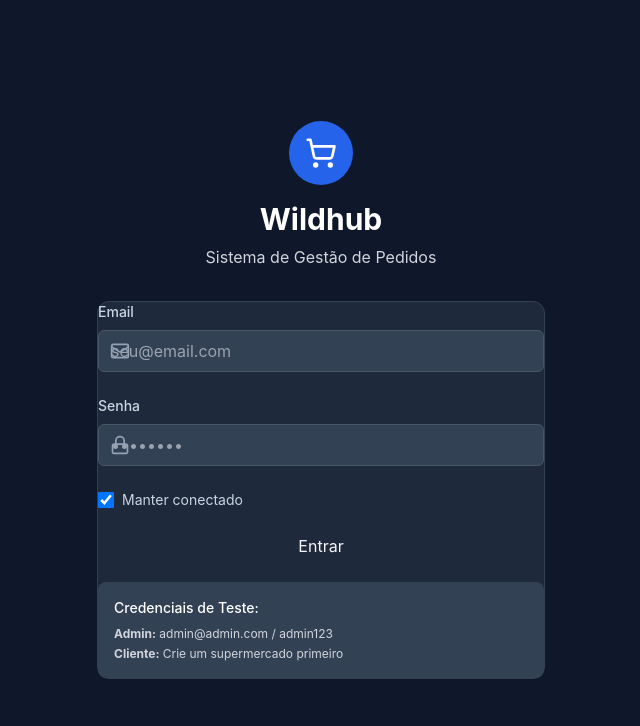
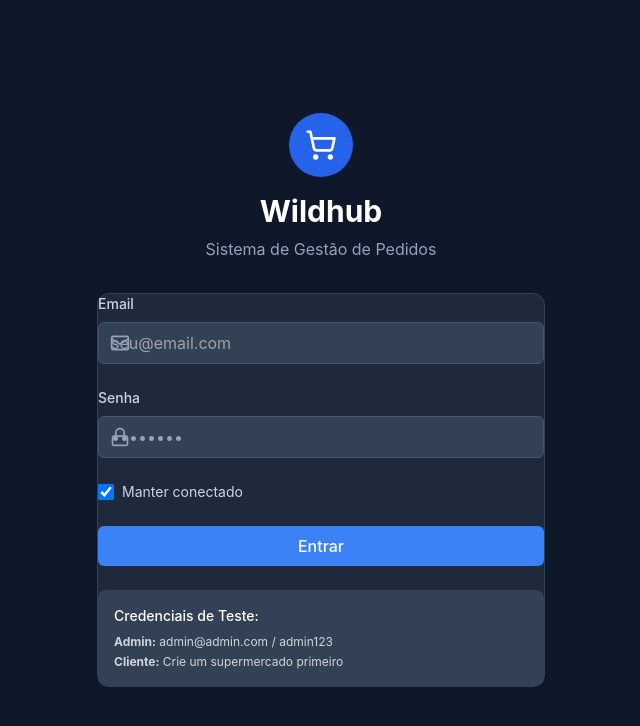
Before and after one commit to samuelwildary2025/wildhub-sistemasupermercado, a React (Vite) app in the folder frontend/: page /login in a window 1280 px wide. Shown: the top 726 px of the page, without its empty margins (319-959 px from the left). Built offline with nearby package versions, Linux system fonts and the light colour scheme.

Commit message:
Update Login.jsx

```diff
--- a/frontend/src/pages/Login.jsx
+++ b/frontend/src/pages/Login.jsx
@@ -47,33 +47,37 @@ const Login = ({ onLogin }) => {
   }
 
   return (
-    <div className="min-h-screen flex items-center justify-center bg-dark-900 px-4">
+    // CORRIGIDO: Fundo da página agora é responsivo
+    <div className="min-h-screen flex items-center justify-center bg-gray-50 dark:bg-dark-900 px-4">
       <div className="max-w-md w-full">
         {/* Logo */}
         <div className="text-center mb-8">
           <div className="inline-flex items-center justify-center w-16 h-16 bg-blue-600 rounded-full mb-4">
             <ShoppingCart size={32} className="text-white" />
           </div>
-          <h1 className="text-3xl font-bold text-white">Wildhub</h1>
-          <p className="text-dark-400 mt-2">Sistema de Gestão de Pedidos</p>
+          {/* CORRIGIDO: Cor do título e subtítulo */}
+          <h1 className="text-3xl font-bold text-gray-900 dark:text-white">Wildhub</h1>
+          <p className="text-gray-600 dark:text-dark-400 mt-2">Sistema de Gestão de Pedidos</p>
         </div>
 
         {/* Form */}
         <div className="card">
           <form onSubmit={handleSubmit} className="space-y-6">
             {error && (
-              <div className="flex items-center space-x-2 p-3 bg-red-900/50 border border-red-700 rounded-lg">
-                <AlertCircle size={20} className="text-red-400" />
-                <span className="text-red-400 text-sm">{String(error)}</span>
+              <div className="flex items-center space-x-2 p-3 bg-red-100 dark:bg-red-900/50 border border-red-400 dark:border-red-700 rounded-lg">
+                <AlertCircle size={20} className="text-red-600 dark:text-red-400" />
+                <span className="text-red-800 dark:text-red-400 text-sm">{String(error)}</span>
               </div>
             )}
 
             <div>
-              <label className="block text-sm font-medium text-dark-300 mb-2">
+              {/* CORRIGIDO: Cor do Label */}
+              <label className="block text-sm font-medium text-gray-700 dark:text-dark-300 mb-2">
                 Email
               </label>
               <div className="relative">
-                <Mail size={20} className="absolute left-3 top-1/2 transform -translate-y-1/2 text-dark-400" />
+                {/* CORRIGIDO: Cor do Ícone */}
+                <Mail size={20} className="absolute left-3 top-1/2 transform -translate-y-1/2 text-gray-500 dark:text-dark-400" />
                 <input
                   type="email"
                   name="email"
@@ -87,11 +91,13 @@ const Login = ({ onLogin }) => {
             </div>
 
             <div>
-              <label className="block text-sm font-medium text-dark-300 mb-2">
+              {/* CORRIGIDO: Cor do Label */}
+              <label className="block text-sm font-medium text-gray-700 dark:text-dark-300 mb-2">
                 Senha
               </label>
               <div className="relative">
-                <Lock size={20} className="absolute left-3 top-1/2 transform -translate-y-1/2 text-dark-400" />
+                {/* CORRIGIDO: Cor do Ícone */}
+                <Lock size={20} className="absolute left-3 top-1/2 transform -translate-y-1/2 text-gray-500 dark:text-dark-400" />
                 <input
                   type="password"
                   name="password"
@@ -111,25 +117,29 @@ const Login = ({ onLogin }) => {
                   type="checkbox"
                   checked={rememberMe}
                   onChange={(e) => setRememberMe(e.target.checked)}
-                  className="h-4 w-4 text-blue-600 bg-dark-800 border-dark-600 rounded focus:ring-blue-500"
+                  // CORRIGIDO: Checkbox visível no modo claro
+                  className="h-4 w-4 text-blue-600 bg-white border-gray-400 rounded focus:ring-blue-500 dark:bg-dark-800 dark:border-dark-600"
                 />
-                <span className="ml-2 text-sm text-dark-300">Manter conectado</span>
+                {/* CORRIGIDO: Cor do texto da opção */}
+                <span className="ml-2 text-sm text-gray-700 dark:text-dark-300">Manter conectado</span>
               </label>
             </div>
 
             <button
               type="submit"
               disabled={loading}
-              className="btn-primary w-full disabled:opacity-50 disabled:cursor-not-allowed"
+              // Alterado para usar a classe `button` ou `btn-primary` para consistência
+              className="button w-full disabled:opacity-50 disabled:cursor-not-allowed"
             >
               {loading ? 'Entrando...' : 'Entrar'}
             </button>
           </form>
 
           {/* Demo Credentials */}
-          <div className="mt-6 p-4 bg-dark-700 rounded-lg">
-            <h3 className="text-sm font-medium text-white mb-2">Credenciais de Teste:</h3>
-            <div className="text-xs text-dark-300 space-y-1">
+          {/* CORRIGIDO: Fundo e texto responsivos */}
+          <div className="mt-6 p-4 bg-gray-100 dark:bg-dark-700 rounded-lg">
+            <h3 className="text-sm font-medium text-gray-900 dark:text-white mb-2">Credenciais de Teste:</h3>
+            <div className="text-xs text-gray-600 dark:text-dark-300 space-y-1">
               <p><strong>Admin:</strong> admin@admin.com / admin123</p>
               <p><strong>Cliente:</strong> Crie um supermercado primeiro</p>
             </div>
```
